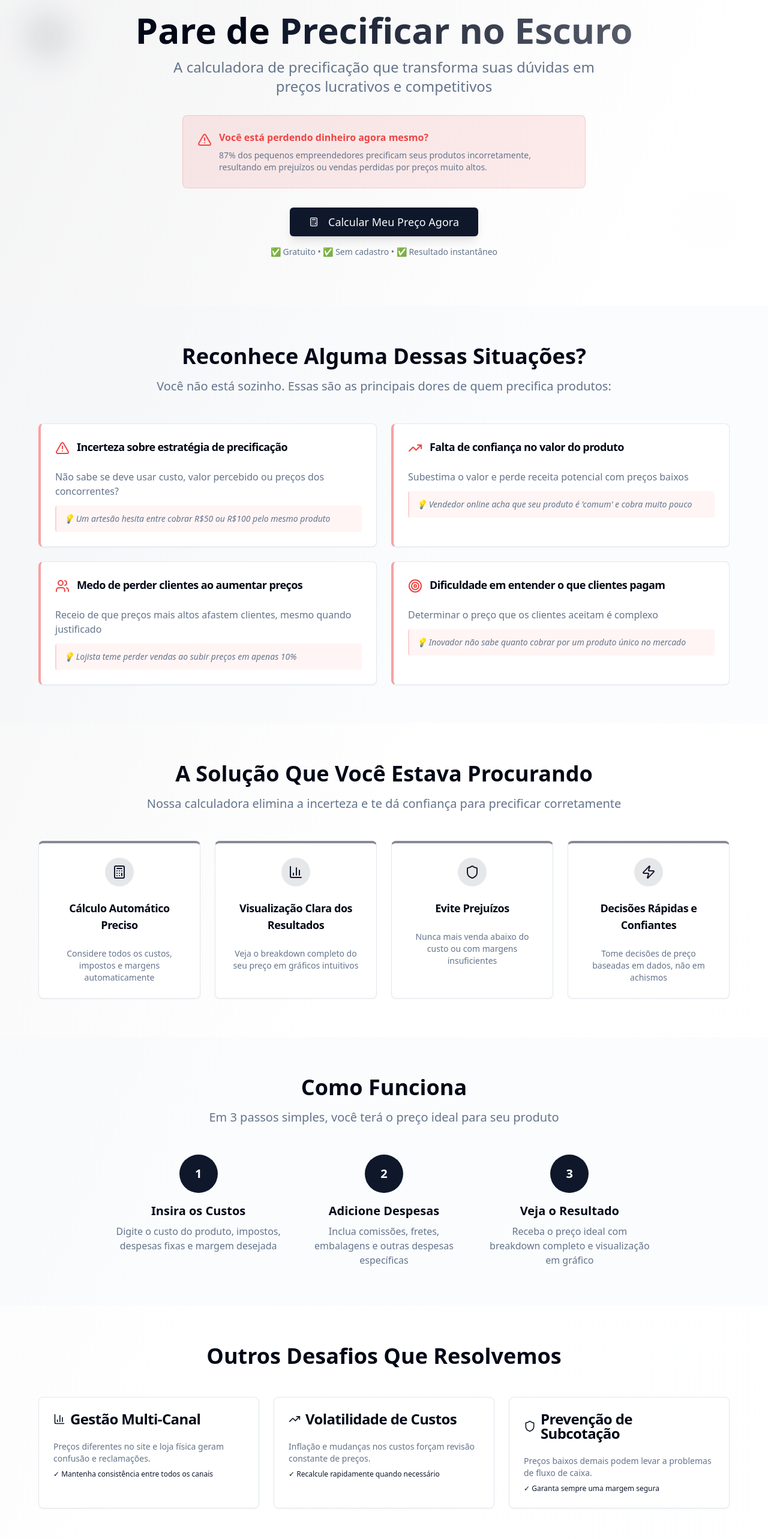
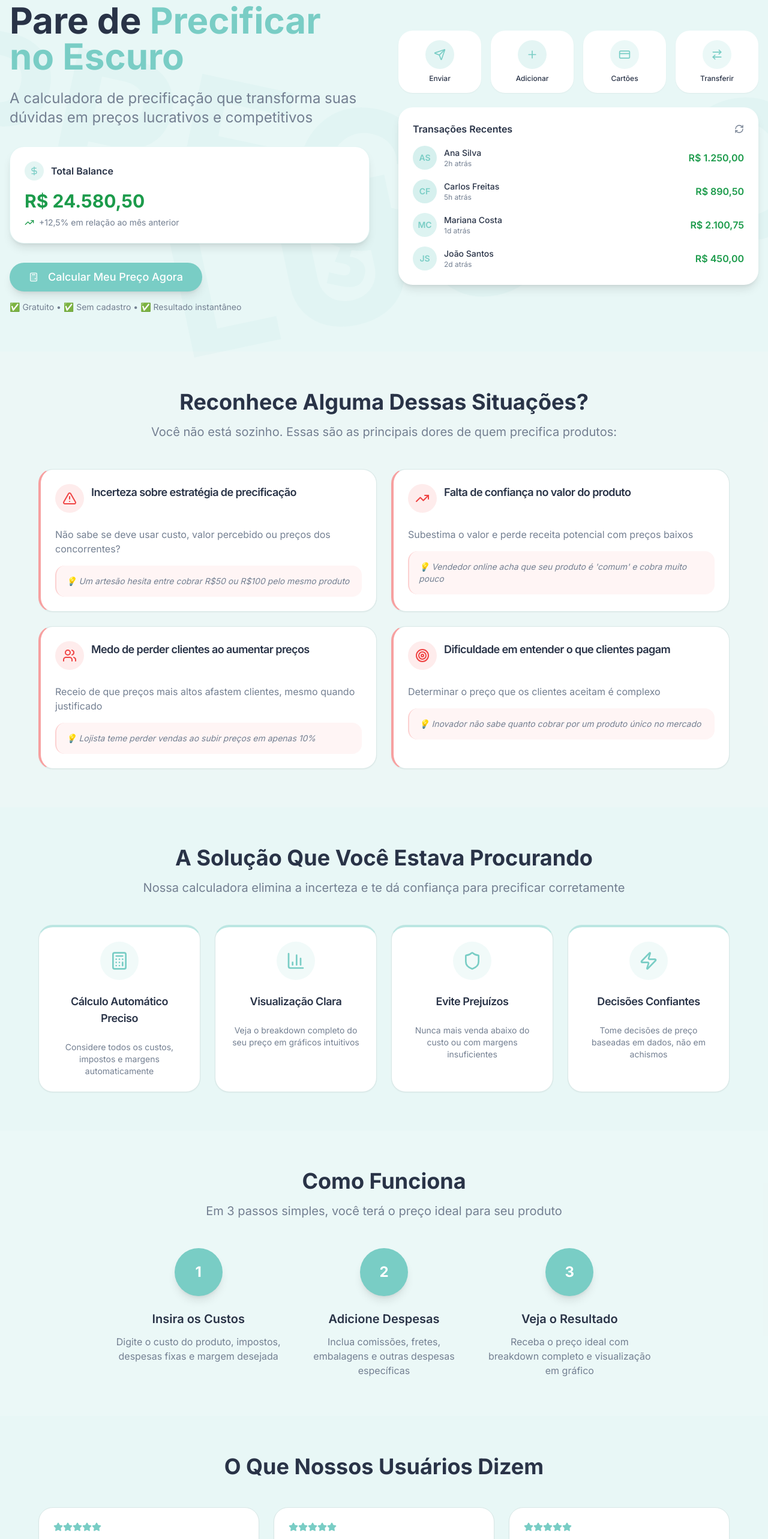
Before and after one commit to Chatfyai/lucro-magico-calculadora-preco, a React (Vite) app: page / in a window 1280 px wide. Shown: the part 60-2626 px from the top of the page at 60% size. Built offline with nearby package versions, Linux system fonts and the light colour scheme.

Commit message:
Design landing page based on requirements
Implement design specifications for the landing page, including color palette, typography, element styles, layout, and visual characteristics.

```diff
--- a/index.html
+++ b/index.html
@@ -3,8 +3,11 @@
   <head>
     <meta charset="UTF-8" />
     <meta name="viewport" content="width=device-width, initial-scale=1.0" />
-    <title>lucro-magico-calculadora-preco</title>
-    <meta name="description" content="Lovable Generated Project" />
+    <link rel="preconnect" href="https://fonts.googleapis.com">
+    <link rel="preconnect" href="https://fonts.gstatic.com" crossorigin>
+    <link href="https://fonts.googleapis.com/css2?family=Inter:wght@400;500;600;700&display=swap" rel="stylesheet">
+    <title>Calculadora de Precificação</title>
+    <meta name="description" content="Calculadora de precificação inteligente para pequenos negócios" />
     <meta name="author" content="Lovable" />
 
     <meta property="og:title" content="lucro-magico-calculadora-preco" />
--- a/src/components/LandingPage.tsx
+++ b/src/components/LandingPage.tsx
@@ -12,8 +12,13 @@ import {
   CheckCircle,
   AlertTriangle,
   Users,
-  Lightbulb,
-  Zap
+  Send,
+  Plus,
+  CreditCard,
+  ArrowRightLeft,
+  Star,
+  Zap,
+  RefreshCw
 } from 'lucide-react';
 
 const LandingPage = () => {
@@ -44,60 +49,60 @@ const LandingPage = () => {
     }
   ];
 
-  const benefits = [
-    {
-      icon: Calculator,
-      title: "Cálculo Automático Preciso",
-      description: "Considere todos os custos, impostos e margens automaticamente"
-    },
-    {
-      icon: BarChart3,
-      title: "Visualização Clara dos Resultados",
-      description: "Veja o breakdown completo do seu preço em gráficos intuitivos"
-    },
-    {
-      icon: Shield,
-      title: "Evite Prejuízos",
-      description: "Nunca mais venda abaixo do custo ou com margens insuficientes"
-    },
-    {
-      icon: Zap,
-      title: "Decisões Rápidas e Confiantes",
-      description: "Tome decisões de preço baseadas em dados, não em achismos"
-    }
+  const actionIcons = [
+    { icon: Send, title: "Enviar", color: "bg-primary/20" },
+    { icon: Plus, title: "Adicionar", color: "bg-accent/20" },
+    { icon: CreditCard, title: "Cartões", color: "bg-primary/15" },
+    { icon: ArrowRightLeft, title: "Transferir", color: "bg-accent/15" }
+  ];
+
+  const contacts = [
+    { name: "Ana Silva", avatar: "AS", value: "R$ 1.250,00", time: "2h", color: "bg-primary/30" },
+    { name: "Carlos Freitas", avatar: "CF", value: "R$ 890,50", time: "5h", color: "bg-accent/30" },
+    { name: "Mariana Costa", avatar: "MC", value: "R$ 2.100,75", time: "1d", color: "bg-primary/25" },
+    { name: "João Santos", avatar: "JS", value: "R$ 450,00", time: "2d", color: "bg-accent/25" }
   ];
 
   return (
-    <div className="min-h-screen bg-gradient-to-br from-primary/5 via-background to-secondary/5">
-      {/* Hero Section */}
-      <section className="relative py-20 px-4 overflow-hidden">
+    <div className="min-h-screen bg-background font-sans">
+      {/* Background Pattern */}
+      <div className="absolute inset-0 opacity-5 text-[20rem] font-bold text-primary select-none pointer-events-none overflow-hidden">
+        <div className="absolute top-20 -left-32 rotate-12">PREÇO</div>
+        <div className="absolute bottom-32 -right-24 -rotate-12">LUCRO</div>
+      </div>
+
+      {/* Hero Section com Dashboard Mockup */}
+      <section className="relative py-16 px-4 overflow-hidden">
         <div className="max-w-7xl mx-auto">
-          <div className="text-center space-y-8">
-            {/* Headline */}
-            <div className="space-y-4">
-              <h1 className="text-4xl md:text-6xl font-bold text-foreground leading-tight">
+          <div className="grid lg:grid-cols-2 gap-12 items-center">
+            {/* Conteúdo Principal */}
+            <div className="space-y-8">
+              <div className="space-y-6">
+                <h1 className="text-4xl md:text-5xl lg:text-6xl font-bold text-foreground leading-tight">
                   Pare de{" "}
-                <span className="text-primary bg-gradient-to-r from-primary to-primary/70 bg-clip-text text-transparent">
+                  <span className="text-primary relative">
                     Precificar no Escuro
+                    <div className="absolute -bottom-2 left-0 w-full h-3 bg-primary/20 -z-10 rounded-lg"></div>
                   </span>
                 </h1>
-              <p className="text-xl md:text-2xl text-muted-foreground max-w-3xl mx-auto leading-relaxed">
+                <p className="text-xl md:text-2xl text-muted-foreground leading-relaxed">
                   A calculadora de precificação que transforma suas dúvidas em preços lucrativos e competitivos
                 </p>
               </div>
 
-            {/* Pain Point Highlight */}
-            <div className="bg-destructive/10 border border-destructive/20 rounded-lg p-6 max-w-2xl mx-auto">
-              <div className="flex items-start gap-3">
-                <AlertTriangle className="h-6 w-6 text-destructive flex-shrink-0 mt-1" />
-                <div className="text-left">
-                  <h3 className="font-semibold text-destructive mb-2">
-                    Você está perdendo dinheiro agora mesmo?
-                  </h3>
-                  <p className="text-muted-foreground text-sm">
-                    87% dos pequenos empreendedores precificam seus produtos incorretamente,
-                    resultando em prejuízos ou vendas perdidas por preços muito altos.
-                  </p>
+              {/* Financial Dashboard Highlight */}
+              <div className="bg-card border border-primary/20 rounded-3xl p-6 shadow-lg">
+                <div className="flex items-center gap-3 mb-4">
+                  <div className="w-8 h-8 bg-primary/20 rounded-full flex items-center justify-center">
+                    <DollarSign className="h-4 w-4 text-primary" />
+                  </div>
+                  <h3 className="font-semibold text-foreground">Total Balance</h3>
+                </div>
+                <div className="space-y-2">
+                  <div className="text-3xl font-bold text-success">R$ 24.580,50</div>
+                  <div className="flex items-center gap-2 text-sm text-muted-foreground">
+                    <TrendingUp className="h-4 w-4 text-success" />
+                    <span>+12,5% em relação ao mês anterior</span>
                   </div>
                 </div>
               </div>
@@ -105,7 +110,10 @@ const LandingPage = () => {
               {/* CTA Principal */}
               <div className="space-y-4">
                 <Link to="/calculadora">
-                <Button size="lg" className="text-lg px-8 py-6 shadow-lg hover:shadow-xl transition-all duration-300">
+                  <Button
+                    size="lg"
+                    className="text-lg px-8 py-6 rounded-full shadow-lg hover:shadow-xl transition-all duration-300 bg-primary hover:bg-primary/90"
+                  >
                     <Calculator className="mr-2 h-5 w-5" />
                     Calcular Meu Preço Agora
                   </Button>
@@ -115,15 +123,53 @@ const LandingPage = () => {
                 </p>
               </div>
             </div>
+
+            {/* Dashboard Mockup */}
+            <div className="space-y-6">
+              {/* Action Icons Grid */}
+              <div className="grid grid-cols-4 gap-4">
+                {actionIcons.map((action, index) => (
+                  <Card key={index} className="p-4 text-center hover:shadow-md transition-all rounded-3xl border-0 shadow-sm">
+                    <div className={`w-12 h-12 ${action.color} rounded-full flex items-center justify-center mx-auto mb-2`}>
+                      <action.icon className="h-5 w-5 text-primary" />
+                    </div>
+                    <p className="text-xs font-medium text-foreground">{action.title}</p>
+                  </Card>
+                ))}
               </div>
 
-        {/* Decorative elements */}
-        <div className="absolute top-20 left-10 w-20 h-20 bg-primary/10 rounded-full blur-xl"></div>
-        <div className="absolute bottom-20 right-10 w-32 h-32 bg-secondary/10 rounded-full blur-xl"></div>
+              {/* Contacts List */}
+              <Card className="p-6 rounded-3xl border-0 shadow-lg">
+                <div className="flex items-center justify-between mb-4">
+                  <h4 className="font-semibold text-foreground">Transações Recentes</h4>
+                  <RefreshCw className="h-4 w-4 text-muted-foreground" />
+                </div>
+                <div className="space-y-4">
+                  {contacts.map((contact, index) => (
+                    <div key={index} className="flex items-center justify-between">
+                      <div className="flex items-center gap-3">
+                        <div className={`w-10 h-10 ${contact.color} rounded-full flex items-center justify-center text-sm font-semibold text-primary`}>
+                          {contact.avatar}
+                        </div>
+                        <div>
+                          <p className="font-medium text-foreground text-sm">{contact.name}</p>
+                          <p className="text-xs text-muted-foreground">{contact.time} atrás</p>
+                        </div>
+                      </div>
+                      <div className="text-right">
+                        <p className="font-semibold text-success">{contact.value}</p>
+                      </div>
+                    </div>
+                  ))}
+                </div>
+              </Card>
+            </div>
+          </div>
+        </div>
       </section>
 
       {/* Pain Points Section */}
-      <section className="py-16 px-4 bg-muted/30">
+      <section className="py-16 px-4 bg-muted/50">
         <div className="max-w-6xl mx-auto">
           <div className="text-center mb-12">
             <h2 className="text-3xl md:text-4xl font-bold text-foreground mb-4">
@@ -136,10 +182,12 @@ const LandingPage = () => {
 
           <div className="grid grid-cols-1 md:grid-cols-2 gap-6">
             {painPoints.map((pain, index) => (
-              <Card key={index} className="border-l-4 border-l-destructive/50 hover:shadow-md transition-shadow">
+              <Card key={index} className="border-l-4 border-l-destructive/50 hover:shadow-lg transition-all rounded-3xl">
                 <CardHeader>
                   <CardTitle className="flex items-start gap-3">
-                    <pain.icon className="h-6 w-6 text-destructive flex-shrink-0 mt-1" />
+                    <div className="w-12 h-12 bg-destructive/10 rounded-full flex items-center justify-center flex-shrink-0">
+                      <pain.icon className="h-6 w-6 text-destructive" />
+                    </div>
                     <div>
                       <h3 className="text-lg font-semibold text-foreground">
                         {pain.title}
@@ -148,8 +196,8 @@ const LandingPage = () => {
                   </CardTitle>
                 </CardHeader>
                 <CardContent>
-                  <p className="text-muted-foreground mb-3">{pain.description}</p>
-                  <div className="bg-destructive/5 p-3 rounded border-l-2 border-l-destructive/20">
+                  <p className="text-muted-foreground mb-4">{pain.description}</p>
+                  <div className="bg-destructive/5 p-4 rounded-2xl border-l-2 border-l-destructive/20">
                     <p className="text-sm text-muted-foreground italic">
                       💡 {pain.example}
                     </p>
@@ -161,7 +209,7 @@ const LandingPage = () => {
         </div>
       </section>
 
-      {/* Solution Section */}
+      {/* Solution Benefits */}
       <section className="py-16 px-4">
         <div className="max-w-6xl mx-auto">
           <div className="text-center mb-12">
@@ -174,11 +222,32 @@ const LandingPage = () => {
           </div>
 
           <div className="grid grid-cols-1 md:grid-cols-2 lg:grid-cols-4 gap-6">
-            {benefits.map((benefit, index) => (
-              <Card key={index} className="text-center hover:shadow-md transition-shadow border-t-4 border-t-primary/50">
+            {[
+              {
+                icon: Calculator,
+                title: "Cálculo Automático Preciso",
+                description: "Considere todos os custos, impostos e margens automaticamente"
+              },
+              {
+                icon: BarChart3,
+                title: "Visualização Clara",
+                description: "Veja o breakdown completo do seu preço em gráficos intuitivos"
+              },
+              {
+                icon: Shield,
+                title: "Evite Prejuízos",
+                description: "Nunca mais venda abaixo do custo ou com margens insuficientes"
+              },
+              {
+                icon: Zap,
+                title: "Decisões Confiantes",
+                description: "Tome decisões de preço baseadas em dados, não em achismos"
+              }
+            ].map((benefit, index) => (
+              <Card key={index} className="text-center hover:shadow-lg transition-all border-t-4 border-t-primary/50 rounded-3xl">
                 <CardHeader>
-                  <div className="mx-auto w-12 h-12 bg-primary/10 rounded-full flex items-center justify-center mb-4">
-                    <benefit.icon className="h-6 w-6 text-primary" />
+                  <div className="mx-auto w-16 h-16 bg-primary/10 rounded-full flex items-center justify-center mb-4">
+                    <benefit.icon className="h-8 w-8 text-primary" />
                   </div>
                   <CardTitle className="text-lg text-foreground">
                     {benefit.title}
@@ -208,105 +277,89 @@ const LandingPage = () => {
           </div>
 
           <div className="grid grid-cols-1 md:grid-cols-3 gap-8">
-            <div className="text-center">
-              <div className="w-16 h-16 bg-primary rounded-full flex items-center justify-center mx-auto mb-4 text-white font-bold text-xl">
-                1
+            {[
+              {
+                step: "1",
+                title: "Insira os Custos",
+                description: "Digite o custo do produto, impostos, despesas fixas e margem desejada"
+              },
+              {
+                step: "2",
+                title: "Adicione Despesas",
+                description: "Inclua comissões, fretes, embalagens e outras despesas específicas"
+              },
+              {
+                step: "3",
+                title: "Veja o Resultado",
+                description: "Receba o preço ideal com breakdown completo e visualização em gráfico"
+              }
+            ].map((step, index) => (
+              <div key={index} className="text-center">
+                <div className="w-20 h-20 bg-primary rounded-full flex items-center justify-center mx-auto mb-6 text-white font-bold text-2xl shadow-lg">
+                  {step.step}
                 </div>
-              <h3 className="text-xl font-semibold text-foreground mb-2">
-                Insira os Custos
+                <h3 className="text-xl font-semibold text-foreground mb-3">
+                  {step.title}
                 </h3>
                 <p className="text-muted-foreground">
-                Digite o custo do produto, impostos, despesas fixas e margem desejada
+                  {step.description}
                 </p>
               </div>
-
-            <div className="text-center">
-              <div className="w-16 h-16 bg-primary rounded-full flex items-center justify-center mx-auto mb-4 text-white font-bold text-xl">
-                2
-              </div>
-              <h3 className="text-xl font-semibold text-foreground mb-2">
-                Adicione Despesas
-              </h3>
-              <p className="text-muted-foreground">
-                Inclua comissões, fretes, embalagens e outras despesas específicas
-              </p>
-            </div>
-
-            <div className="text-center">
-              <div className="w-16 h-16 bg-primary rounded-full flex items-center justify-center mx-auto mb-4 text-white font-bold text-xl">
-                3
-              </div>
-              <h3 className="text-xl font-semibold text-foreground mb-2">
-                Veja o Resultado
-              </h3>
-              <p className="text-muted-foreground">
-                Receba o preço ideal com breakdown completo e visualização em gráfico
-              </p>
-            </div>
+            ))}
           </div>
         </div>
       </section>
 
-      {/* More Pain Points */}
+      {/* Social Proof / Reviews */}
       <section className="py-16 px-4">
         <div className="max-w-6xl mx-auto">
           <div className="text-center mb-12">
             <h2 className="text-3xl md:text-4xl font-bold text-foreground mb-4">
-              Outros Desafios Que Resolvemos
+              O Que Nossos Usuários Dizem
             </h2>
           </div>
 
-          <div className="grid grid-cols-1 md:grid-cols-2 lg:grid-cols-3 gap-6">
-            <Card className="hover:shadow-md transition-shadow">
-              <CardHeader>
-                <CardTitle className="flex items-center gap-2 text-foreground">
-                  <BarChart3 className="h-5 w-5 text-primary" />
-                  Gestão Multi-Canal
-                </CardTitle>
-              </CardHeader>
-              <CardContent>
-                <p className="text-muted-foreground text-sm mb-2">
-                  Preços diferentes no site e loja física geram confusão e reclamações.
-                </p>
-                <p className="text-xs text-primary font-medium">
-                  ✓ Mantenha consistência entre todos os canais
-                </p>
+          <div className="grid grid-cols-1 md:grid-cols-3 gap-6">
+            {[
+              {
+                name: "Maria Santos",
+                role: "Artesã",
+                text: "Descobri que estava vendendo 40% abaixo do preço ideal. Em 2 meses aumentei minha margem sem perder clientes!",
+                stars: 5
+              },
+              {
+                name: "João Oliveira",
+                role: "E-commerce",
+                text: "A calculadora me ajudou a definir preços competitivos. Minhas vendas aumentaram 25% no último trimestre.",
+                stars: 5
+              },
+              {
+                name: "Ana Costa",
+                role: "Consultora",
+                text: "Ferramenta indispensável! Agora tenho segurança total na hora de cotar meus serviços.",
+                stars: 5
+              }
+            ].map((review, index) => (
+              <Card key={index} className="hover:shadow-lg transition-all rounded-3xl">
+                <CardContent className="p-6">
+                  <div className="flex mb-4">
+                    {[...Array(review.stars)].map((_, i) => (
+                      <Star key={i} className="h-4 w-4 text-primary fill-current" />
+                    ))}
+                  </div>
+                  <p className="text-muted-foreground mb-4 italic">"{review.text}"</p>
+                  <div className="flex items-center gap-3">
+                    <div className="w-10 h-10 bg-primary/20 rounded-full flex items-center justify-center text-sm font-semibold text-primary">
+                      {review.name.split(' ').map(n => n[0]).join('')}
+                    </div>
+                    <div>
+                      <p className="font-semibold text-foreground text-sm">{review.name}</p>
+                      <p className="text-xs text-muted-foreground">{review.role}</p>
+                    </div>
+                  </div>
                 </CardContent>
               </Card>
-
-            <Card className="hover:shadow-md transition-shadow">
-              <CardHeader>
-                <CardTitle className="flex items-center gap-2 text-foreground">
-                  <TrendingUp className="h-5 w-5 text-primary" />
-                  Volatilidade de Custos
-                </CardTitle>
-              </CardHeader>
-              <CardContent>
-                <p className="text-muted-foreground text-sm mb-2">
-                  Inflação e mudanças nos custos forçam revisão constante de preços.
-                </p>
-                <p className="text-xs text-primary font-medium">
-                  ✓ Recalcule rapidamente quando necessário
-                </p>
-              </CardContent>
-            </Card>
-
-            <Card className="hover:shadow-md transition-shadow">
-              <CardHeader>
-                <CardTitle className="flex items-center gap-2 text-foreground">
-                  <Shield className="h-5 w-5 text-primary" />
-                  Prevenção de Subcotação
-                </CardTitle>
-              </CardHeader>
-              <CardContent>
-                <p className="text-muted-foreground text-sm mb-2">
-                  Preços baixos demais podem levar a problemas de fluxo de caixa.
-                </p>
-                <p className="text-xs text-primary font-medium">
-                  ✓ Garanta sempre uma margem segura
-                </p>
-              </CardContent>
-            </Card>
+            ))}
           </div>
         </div>
       </section>
@@ -323,13 +376,17 @@ const LandingPage = () => {
 
           <div className="space-y-6">
             <Link to="/calculadora">
-              <Button size="lg" variant="secondary" className="text-lg px-8 py-6 shadow-lg hover:shadow-xl transition-all duration-300">
+              <Button
+                size="lg"
+                variant="secondary"
+                className="text-lg px-8 py-6 shadow-lg hover:shadow-xl transition-all duration-300 rounded-full bg-white text-primary hover:bg-white/90"
+              >
                 <Calculator className="mr-2 h-5 w-5" />
                 Começar Agora - É Gratuito
               </Button>
             </Link>
 
-            <div className="flex flex-wrap justify-center gap-6 text-sm opacity-80">
+            <div className="flex flex-wrap justify-center gap-6 text-sm opacity-90">
               <div className="flex items-center gap-2">
                 <CheckCircle className="h-4 w-4" />
                 100% Gratuito
--- a/src/index.css
+++ b/src/index.css
@@ -6,35 +6,41 @@
 
 @layer base {
   :root {
-    --background: 0 0% 100%;
-    --foreground: 222.2 84% 4.9%;
+    /* Paleta de cores baseada nos requisitos */
+    --background: 174 50% 94%; /* Verde menta suave (#E6F3F0) */
+    --foreground: 220 27% 22%; /* Cinza escuro (#2D3748) */
 
-    --card: 0 0% 100%;
-    --card-foreground: 222.2 84% 4.9%;
+    --card: 0 0% 100%; /* Branco puro (#FFFFFF) */
+    --card-foreground: 220 27% 22%; /* Cinza escuro (#2D3748) */
 
     --popover: 0 0% 100%;
-    --popover-foreground: 222.2 84% 4.9%;
+    --popover-foreground: 220 27% 22%;
 
-    --primary: 222.2 47.4% 11.2%;
-    --primary-foreground: 210 40% 98%;
+    --primary: 174 46% 64%; /* Verde suave (#7DD3C0) */
+    --primary-foreground: 0 0% 100%;
 
-    --secondary: 210 40% 96.1%;
-    --secondary-foreground: 222.2 47.4% 11.2%;
+    --secondary: 174 50% 94%; /* Verde menta suave para secundário */
+    --secondary-foreground: 220 27% 22%;
 
-    --muted: 210 40% 96.1%;
-    --muted-foreground: 215.4 16.3% 46.9%;
+    --muted: 174 25% 96%; /* Versão mais sutil do background */
+    --muted-foreground: 217 12% 51%; /* Cinza médio (#718096) */
 
-    --accent: 210 40% 96.1%;
-    --accent-foreground: 222.2 47.4% 11.2%;
+    --accent: 174 46% 64%; /* Verde suave para acentos */
+    --accent-foreground: 0 0% 100%;
 
-    --destructive: 0 84.2% 60.2%;
-    --destructive-foreground: 210 40% 98%;
+    --destructive: 0 84% 60%;
+    --destructive-foreground: 0 0% 100%;
 
-    --border: 214.3 31.8% 91.4%;
-    --input: 214.3 31.8% 91.4%;
-    --ring: 222.2 84% 4.9%;
+    --border: 174 25% 88%;
+    --input: 174 25% 88%;
+    --ring: 174 46% 64%;
 
-    --radius: 0.5rem;
+    /* Aumento do radius para bordas muito arredondadas */
+    --radius: 1.25rem; /* 20px */
+
+    /* Verde escuro para valores monetários */
+    --success: 142 69% 36%; /* Verde escuro (#2F855A) */
+    --success-foreground: 0 0% 100%;
 
     --sidebar-background: 0 0% 98%;
 
--- a/tailwind.config.ts
+++ b/tailwind.config.ts
@@ -52,6 +52,10 @@ export default {
 					DEFAULT: 'hsl(var(--card))',
 					foreground: 'hsl(var(--card-foreground))'
 				},
+				success: {
+					DEFAULT: 'hsl(var(--success))',
+					foreground: 'hsl(var(--success-foreground))'
+				},
 				sidebar: {
 					DEFAULT: 'hsl(var(--sidebar-background))',
 					foreground: 'hsl(var(--sidebar-foreground))',
@@ -62,6 +66,9 @@ export default {
 					border: 'hsl(var(--sidebar-border))',
 					ring: 'hsl(var(--sidebar-ring))'
 				}
+			},
+			fontFamily: {
+				sans: ['Inter', 'system-ui', 'sans-serif'],
 			},
 			borderRadius: {
 				lg: 'var(--radius)',
```
Lines whose indentation alone changed are shown as unchanged.
